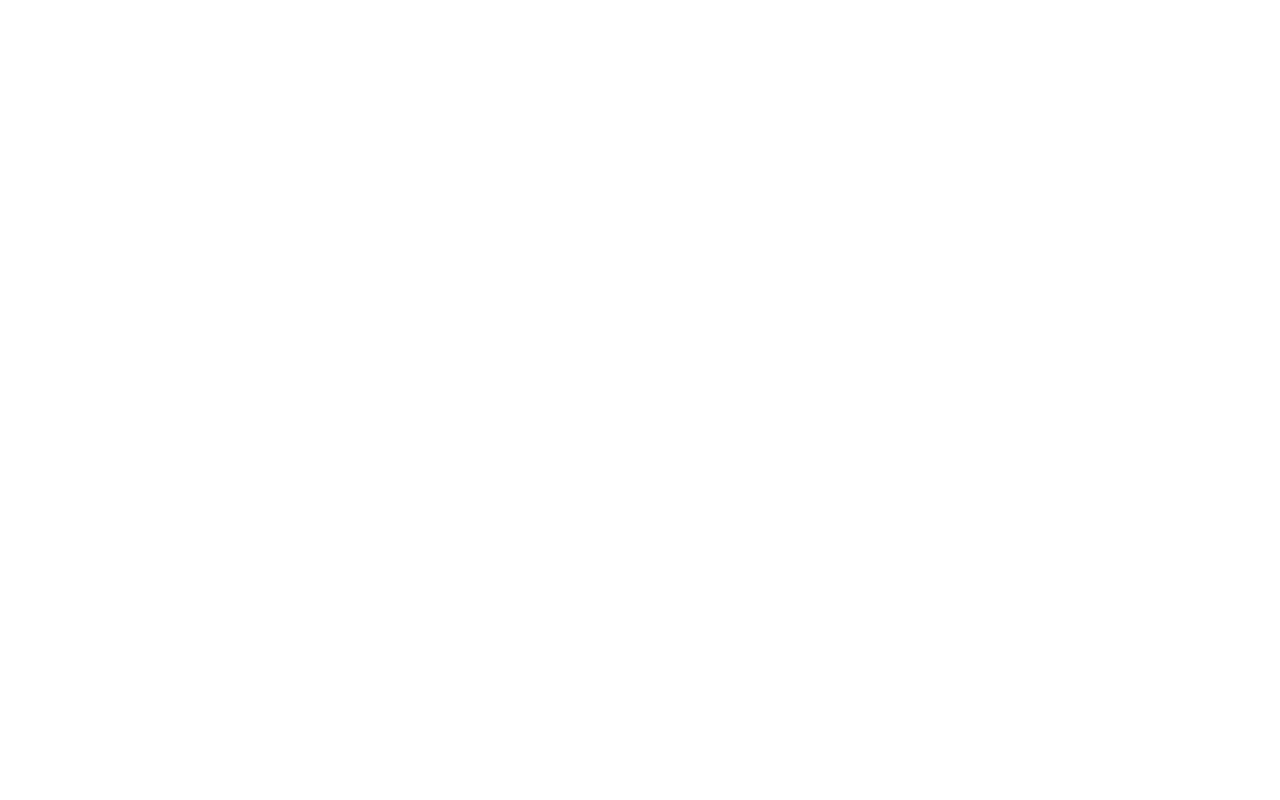
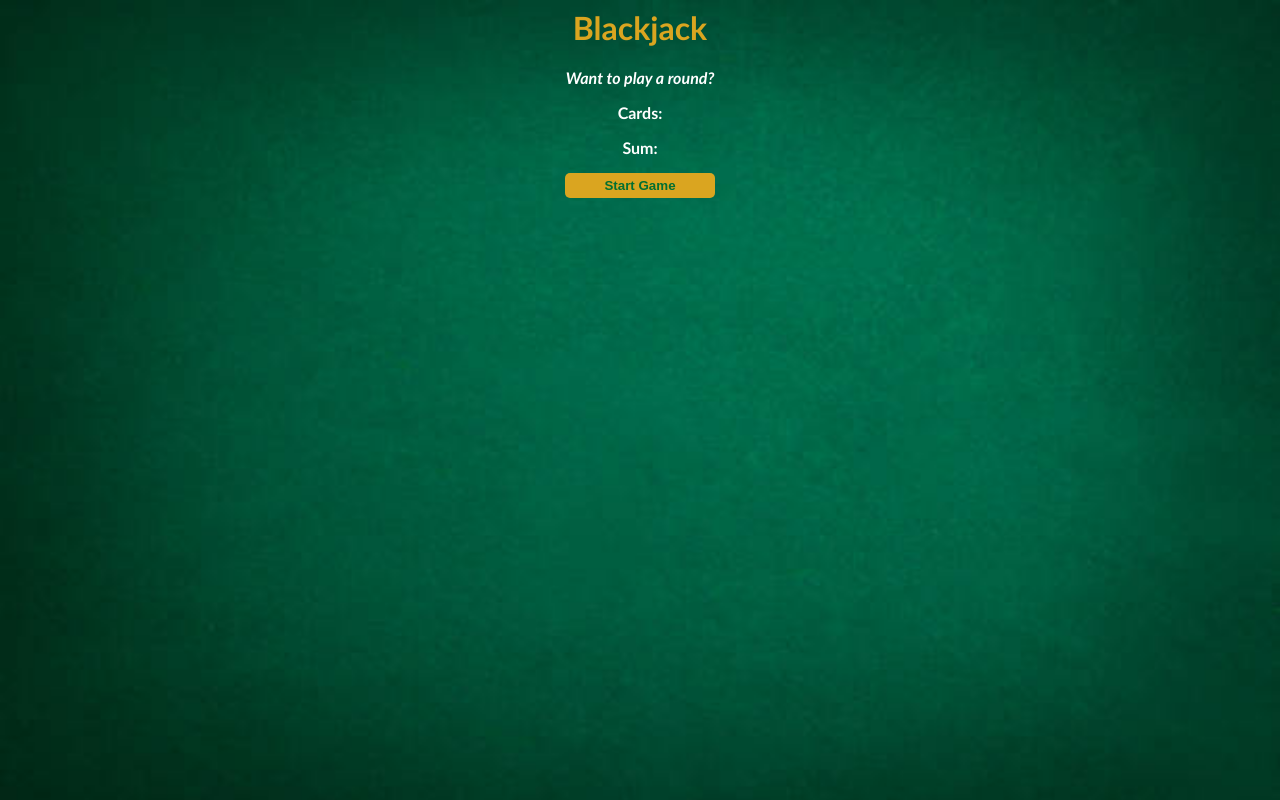
Before and after one commit to ndon97/blackjack, a plain HTML site: page index.html in a window 1280 px wide. Drawn offline with Linux system fonts and the light colour scheme.

Commit message:
create basic working game with console

```diff
--- /dev/null
+++ b/index.css
@@ -0,0 +1,27 @@
+body {
+  font-family: 'Trebuchet MS', 'Lucida Sans Unicode', 'Lucida Grande', 'Lucida Sans', Arial, sans-serif;
+  background-image: url("images/table.jpeg");
+  background-size: cover;
+  text-align: center;
+  color: white;
+  font-weight: bold;
+}
+
+h1 {
+  color: goldenrod;
+}
+
+#message-el {
+  font-style: italic;
+}
+
+.start-btn {
+  color: #016f32;
+  width: 150px;
+  background: goldenrod;
+  border-radius: 5px;
+  padding-top: 5px;
+  padding-bottom: 5px;
+  font-weight: bold;
+  border: none;
+}
--- a/index.html
+++ b/index.html
@@ -1,6 +1,13 @@
 <html>
     <head>
+        <link rel="stylesheet" href="index.css">
+    </head>
+    <body>
+        <h1>Blackjack</h1>
+        <p id="message-el">Want to play a round?</p>
+        <p>Cards:</p>
+        <p>Sum:</p>
+        <button class ="start-btn" onclick="startGame()">Start Game</button>
         <script src="index.js"></script>
-    </head>
-    <body></body>
+    </body>
 </html>
--- a/index.js
+++ b/index.js
@@ -1,11 +1,18 @@
 let firstCard = 6
 let secondCard = 5
 let sum = firstCard + secondCard
+let hasBlackJack = false
+let isAlive = true
+let message = ""
 
-if (sum < 21) {
-  console.log("Do you want to draw a new card ")
-} else if (sum === 21) {
-  console.log ("Wohoo!, You've got Blackjack!")
-} else if (sum > 21) {
-  console.log("You're out of the game")
+function startGame() {
+    if (sum <= 20) {
+      message = "Do you want to draw a new card "
+    } else if (sum === 21) {
+      message = "Wohoo!, You've got Blackjack!"
+      hasBlackJack = true
+    } else {
+      message = "You're out of the game"
+      isAlive = false
+    }
 }
```
Also changed, not shown: images/table.jpeg (added).
